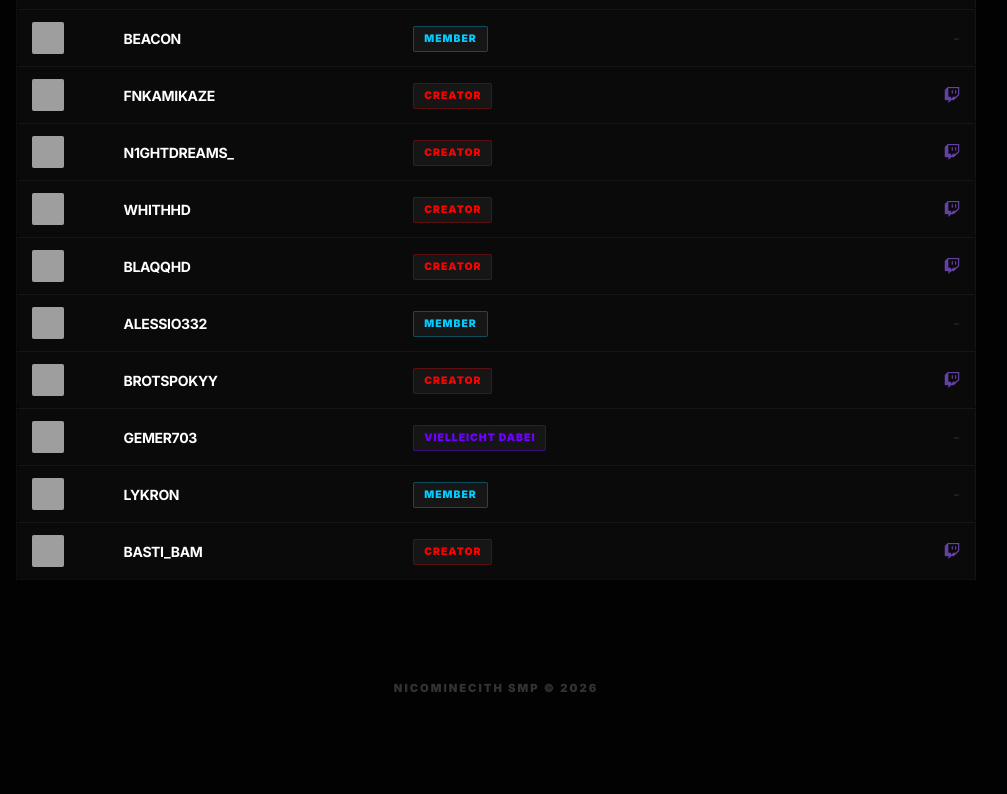
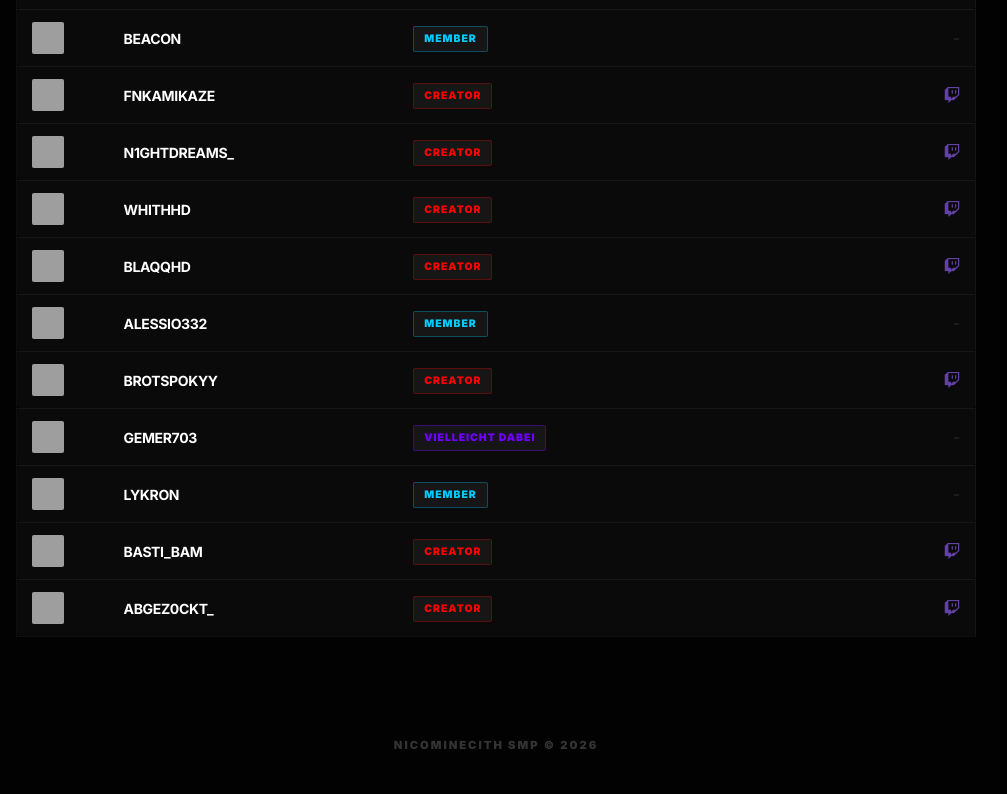
Before and after one commit to NicoKeyboardX/nicominecithsmp-craft-attack, a plain HTML site: page index.html in a window 1280 px wide. Shown: the part 1263-2057 px from the top of the page, without its empty margins (144-1151 px from the left). Before the commit the page ends 2000 px from the top, so only its background shows below. Drawn offline with nearby package versions, Linux system fonts and the light colour scheme; grey boxes are pictures that could not be loaded.

Commit message:
Update index.html

```diff
--- a/index.html
+++ b/index.html
@@ -394,7 +394,8 @@
             { name: "BrotSpokyy", mc: "BrotSpokyy", type: "Creator", twitch: "BrotSpokyy", category: "streamer" },
             { name: "gemer703", mc: "Gemer703", type: "vielleicht dabei", category: "member" },
             { name: "Lykron", mc: "Lykron", type: "Member", category: "member" },
-            { name: "Basti_Bam", mc: "Basti_Bam", type: "Creator", twitch: "bastibamyt", category: "streamer" }
+            { name: "Basti_Bam", mc: "Basti_Bam", type: "Creator", twitch: "bastibamyt", category: "streamer" },
+            { name: "abgez0ckt_", mc: "abgez0ckt_", type: "Creator", twitch: "abgez0ckt_", category: "streamer" }
         ];
 
         let currentCategory = 'all';
```
